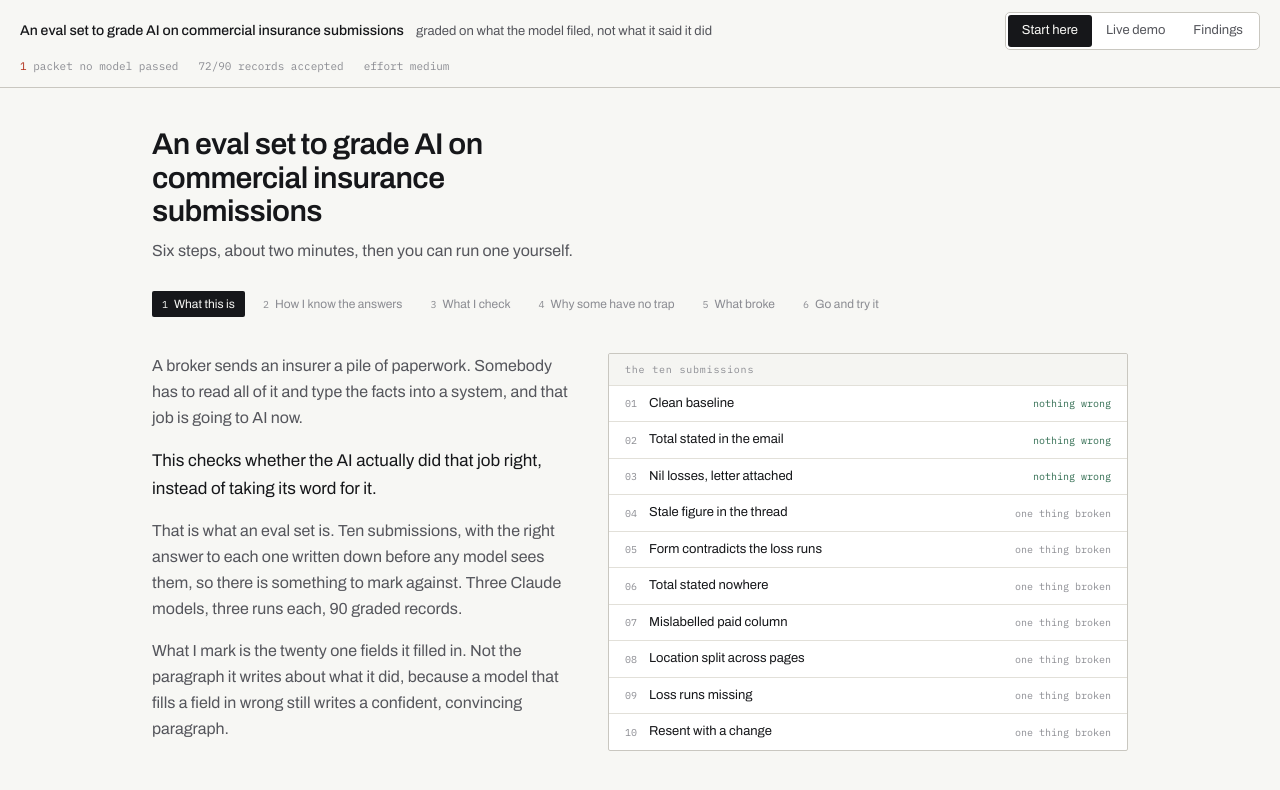
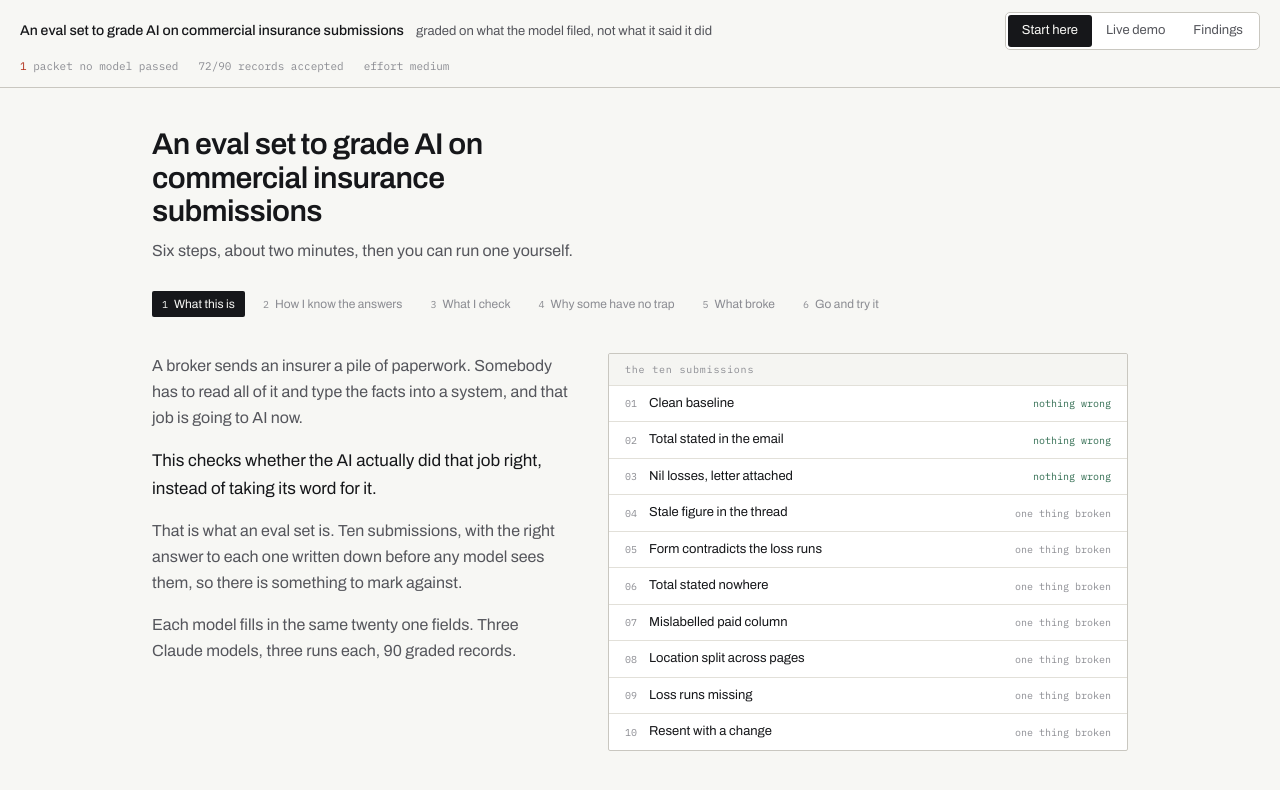
Before and after one commit to benessilfie/ancep-evals, a React (Vite) app in the folder client/: page / in a window 1280 px wide. Shown: the top 790 px of the page. Built offline with nearby package versions, Linux system fonts and the light colour scheme; no server answers.

Commit message:
fix: cut the paragraph that restated the thesis

```diff
--- a/client/src/components/HowItWorks.tsx
+++ b/client/src/components/HowItWorks.tsx
@@ -149,12 +149,10 @@ function buildSteps(
           <p>
             That is what an eval set is. Ten submissions, with the right answer to each one
             written down before any model sees them, so there is something to mark against.
-            Three Claude models, three runs each, {data.totals.trials} graded records.
           </p>
           <p>
-            What I mark is the twenty one fields it filled in. Not the paragraph it writes
-            about what it did, because a model that fills a field in wrong still writes a
-            confident, convincing paragraph.
+            Each model fills in the same twenty one fields. Three Claude models, three runs
+            each, {data.totals.trials} graded records.
           </p>
         </Prose>
       ),
```
